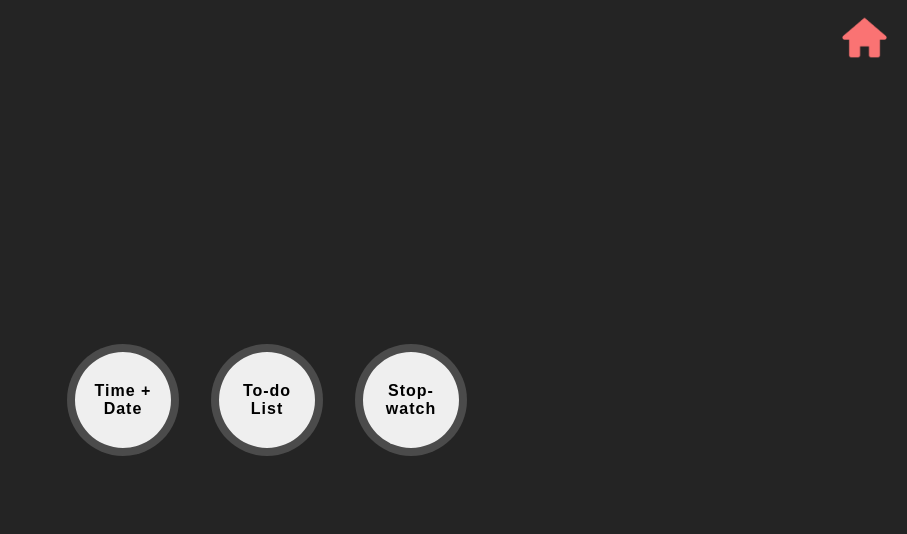
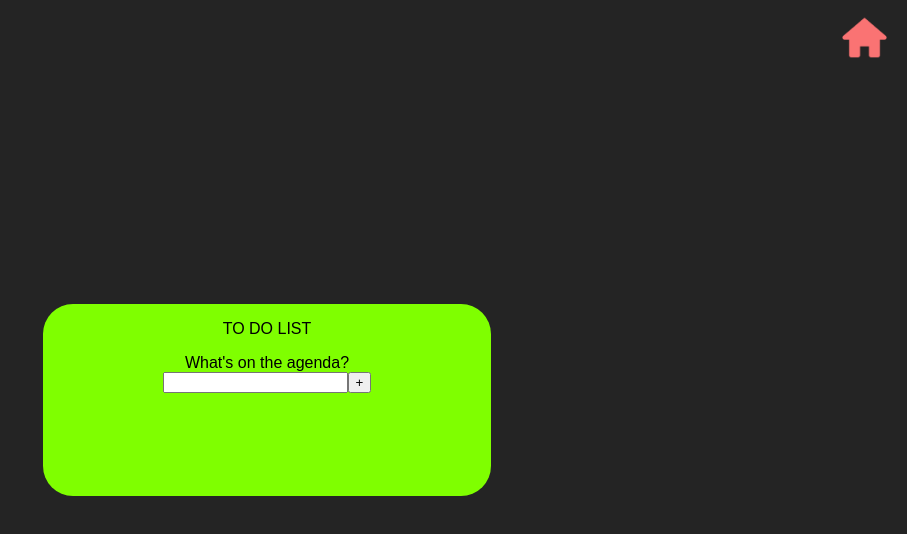
Before and after one commit to mariaalouisaa/3-in-1-react, a React (Create React App) app: page / in a window 1280 px wide. Shown: the top 534 px of the page, without its empty margins (373-1280 px from the left). Built offline with nearby package versions, Linux system fonts and the light colour scheme.

Commit message:
Begin list HTML and make function to collect input value

```diff
--- a/src/Home.js
+++ b/src/Home.js
@@ -38,7 +38,7 @@ export default function Home() {
           Stop- watch
         </button>
         <Date active={dateVis} />
-        <Todo active={todoVis} />
+        <Todo active={true} />
         <Stopwatch active={stopVis} />
       </div>
     </div>
--- a/src/Todo.js
+++ b/src/Todo.js
@@ -2,9 +2,20 @@ import "./Todo.css";
 
 export default function Todo(props) {
   if (props.active) {
+    function handleSubmit(e) {
+      e.preventDefault();
+      let text = e.target.input.value;
+    }
+
     return (
       <div className="Todo popup">
         <p>TO DO LIST</p>
+        <form onSubmit={handleSubmit}>
+          <label>What's on the agenda?</label>
+          <br />
+          <input type="text" name="input" autoComplete="off" />
+          <input type="submit" value="+" />
+        </form>
       </div>
     );
   } else return null;
```
